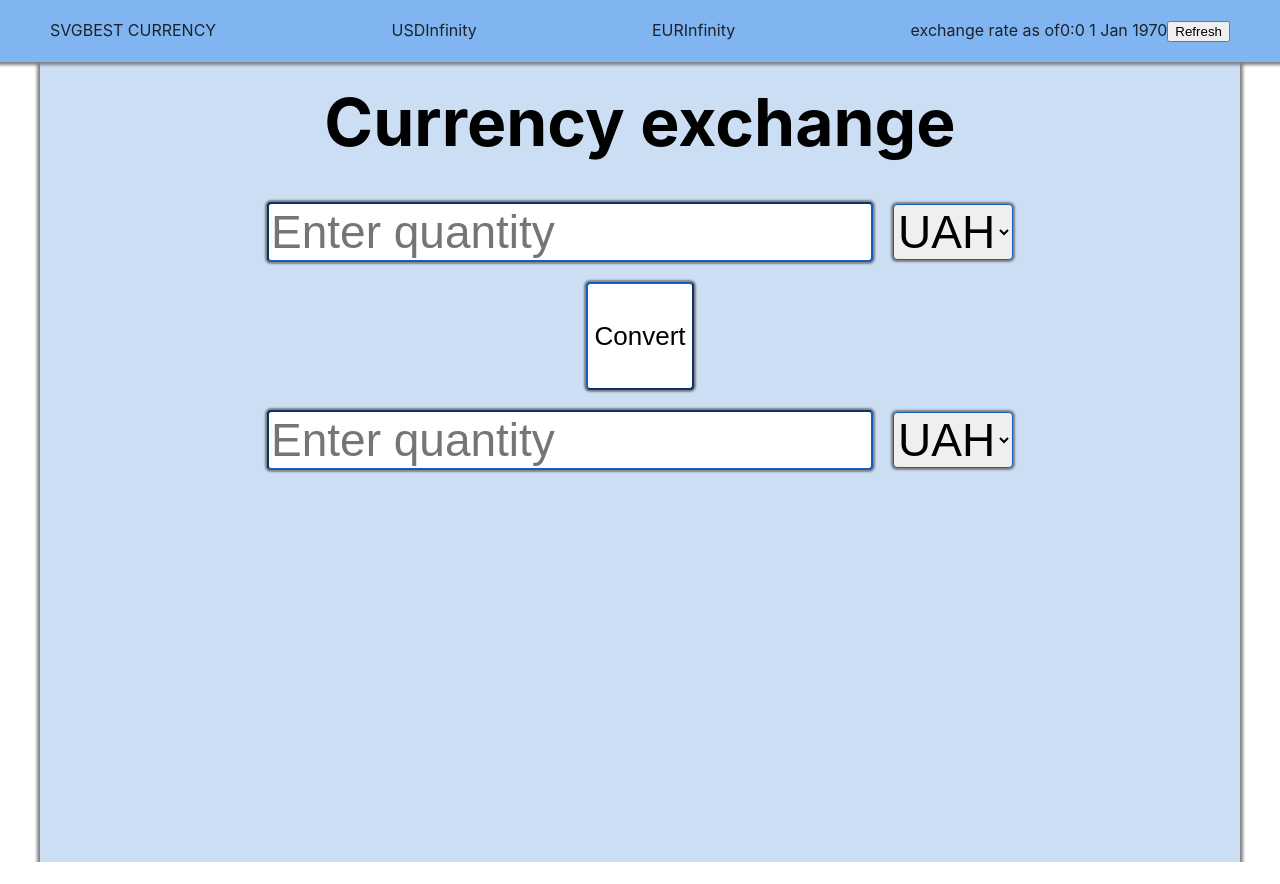
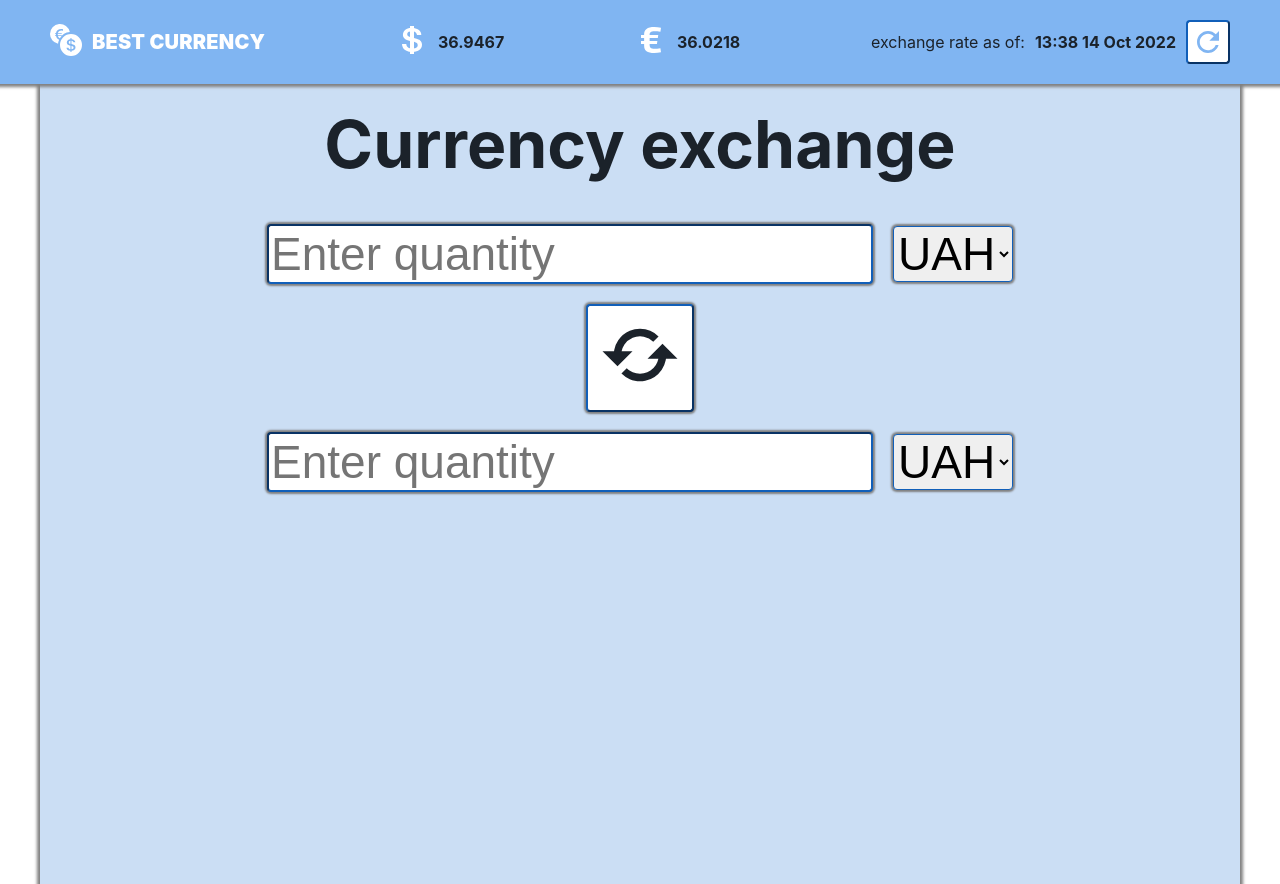
Before and after one commit to seacat271/converter, a React (Create React App) app: page / in a window 1280 px wide. Before the commit the page ends 862 px from the top, so only its background shows below. Built offline with nearby package versions, Linux system fonts and the light colour scheme; no server answers.

Commit message:
add style

```diff
--- a/src/App.jsx
+++ b/src/App.jsx
@@ -5,23 +5,23 @@ import { useEffect, useState } from "react";
 import {FetchCurrency} from "./helpers/FetchCurrency"
 
 
-// const example = {
-//     "success": true,
-//     "timestamp": 1665754684,
-//     "source": "UAH",
-//     "quotes": {
-//         "UAHUSD": 0.027066,
-//         "UAHEUR": 0.027761
-//     }
-// }
+const example = {
+    "success": true,
+    "timestamp": 1665754684,
+    "source": "UAH",
+    "quotes": {
+        "UAHUSD": 0.027066,
+        "UAHEUR": 0.027761
+    }
+}
 
 
 
 function App() {
 
-  const [timestamp, setTimestamp] = useState(0);
-  const [currencyUSD, setCurrencyUSD] = useState(0);
-  const [currencyEUR, setCurrencyEUR] = useState(0);
+  const [timestamp, setTimestamp] = useState(example.timestamp);
+  const [currencyUSD, setCurrencyUSD] = useState(example.quotes.UAHUSD);
+  const [currencyEUR, setCurrencyEUR] = useState(example.quotes.UAHEUR);
 
     useEffect( () => {
        FetchCurrency()
--- a/src/components/AppBar/AppBar.jsx
+++ b/src/components/AppBar/AppBar.jsx
@@ -1,4 +1,9 @@
-import {AppBar, Container} from "./AppBar.styled"
+import {AppBar, Container, SpanRight, Box, Logo, RefreshButton, SpanTitle, SpanTime} from "./AppBar.styled"
+import {BsCurrencyExchange} from 'react-icons/bs';
+import {IoLogoUsd, IoLogoEuro, IoMdRefresh} from 'react-icons/io';
+import {Loader} from '../../helpers/Loader'
+import { CurrencyTable } from "../CurrencyTable/CurrencyTable";
+
 
 function timeConverter(UNIX_timestamp){
     const a = new Date(UNIX_timestamp * 1000);
@@ -22,23 +27,28 @@ export const Header = ({currencyUSD, currencyEUR, timestamp, handleRefresh}) =>
     return (
         <AppBar>
             <Container>
-                <div>
-                    <span>SVG</span>
-                    <span>BEST CURRENCY</span>
-                </div>
-                <div>
-                    <span>USD</span>
-                    <span>{1/currencyUSD}</span>
-                </div>
-                <div>
-                    <span>EUR</span>
-                    <span>{1/currencyEUR}</span>
-                </div>
-          <div>
-            <span>exchange rate as of</span>
-            <span>{currencyTime}</span>
-            <button type="submit" onClick={handleRefresh}>Refresh</button>
-          </div>
+                <Box>
+                    <SpanRight>
+                    <BsCurrencyExchange size={32} fill="#ffffff" />
+                    </SpanRight>
+
+                    <Logo>BEST CURRENCY</Logo>
+                </Box>
+                <Box>
+                    <SpanRight><IoLogoUsd size={32} fill="#ffffff"/></SpanRight>
+                    <CurrencyTable value ={currencyUSD}/>
+                </Box>
+                <Box>
+                    <SpanRight><IoLogoEuro size={32} fill="#ffffff"/></SpanRight>
+                    <CurrencyTable value ={currencyEUR} />
+                </Box>
+          <Box>
+            <SpanRight>exchange rate as of:</SpanRight>
+            <SpanTime>{timestamp ? currencyTime : <Loader/>}</SpanTime>
+            <RefreshButton type="submit" onClick={handleRefresh}>
+                <IoMdRefresh size={32} fill="#80b5f2"/>
+                </RefreshButton>
+          </Box>
             </Container>
 
         </AppBar>
--- a/src/components/AppBar/AppBar.styled.jsx
+++ b/src/components/AppBar/AppBar.styled.jsx
@@ -19,7 +19,38 @@ padding: 10px;
 display: flex;
 justify-content: space-between;
 `
-// export const
-// width: 1200px;
-// margin-left: auto;
-// margin-right: auto;
+export const Box = styled.div`
+display: flex;
+justify-content: center;
+align-items: center;
+`
+
+export const SpanRight = styled.span`
+margin-right: 10px;
+`
+
+export const Logo = styled.span`
+color: #ffffff;
+font-weight: 900;
+letter-spacing: 0.01em;
+font-size: 20px;
+`
+
+export const RefreshButton = styled.button`
+/* width: 32px;
+height: 32px; */
+border-radius: 4px;
+border-color: #115fb9;
+padding: 4px;
+background-color: #ffffff;
+display: flex;
+justify-content: center;
+align-items: center;
+`
+
+export const SpanTitle = styled.div`
+font-weight: 700;
+`
+export const SpanTime = styled(SpanTitle)`
+margin-right: 10px;
+`
--- /dev/null
+++ b/src/components/CurrencyTable/CurrencyTable.jsx
@@ -0,0 +1,9 @@
+import { Loader } from "../../helpers/Loader"
+import { SpanTitle } from "../AppBar/AppBar.styled"
+export const CurrencyTable = ({value}) => {
+
+    const currentValue = (1/value).toFixed(4)
+    return (
+    <SpanTitle>{value ? currentValue : <Loader/>}</SpanTitle>
+    )
+}
--- a/src/components/MainPage/MainPage.jsx
+++ b/src/components/MainPage/MainPage.jsx
@@ -1,6 +1,6 @@
 import {useState } from "react";
 import { Container, Title, MainBox, Input, Select, ConvertButton } from "./MainPage.styled";
-
+import { BiRefresh } from "react-icons/bi";
 export const MainBody = ({currencyUSD, currencyEUR}) => {
     const [quantity1, setQuantity1] = useState("");
     const [quantity2, setQuantity2] = useState("");
@@ -105,7 +105,7 @@ const handleClick = () => {
                     </Select>
                     </form>
                 </div>
-                <ConvertButton type = "button" onClick={handleClick} >Convert</ConvertButton>
+                <ConvertButton type = "button" onClick={handleClick} ><BiRefresh size={90} color="#1b222a"/></ConvertButton>
                 <div>
                     <form>
                     <Input name="quantity2" type="number"  placeholder="Enter quantity" value={quantity2} onChange={handleInputChange}/>
--- a/src/components/MainPage/MainPage.styled.jsx
+++ b/src/components/MainPage/MainPage.styled.jsx
@@ -14,6 +14,7 @@ align-items: center;
 padding: 20px;
 background-color: #cbdef4;
 box-shadow: 0px 0px 3px 3px grey;
+color: #1b222a;
 `
 
 export const Title = styled.h1`
--- /dev/null
+++ b/src/helpers/Loader.js
@@ -0,0 +1,13 @@
+import { ThreeDots } from  'react-loader-spinner'
+
+export const Loader = () => {
+return (<ThreeDots
+height="45"
+width="45"
+radius="9"
+color="#4fa94d"
+ariaLabel="three-dots-loading"
+wrapperStyle={{}}
+wrapperClassName=""
+visible={true}
+ />)}
```
